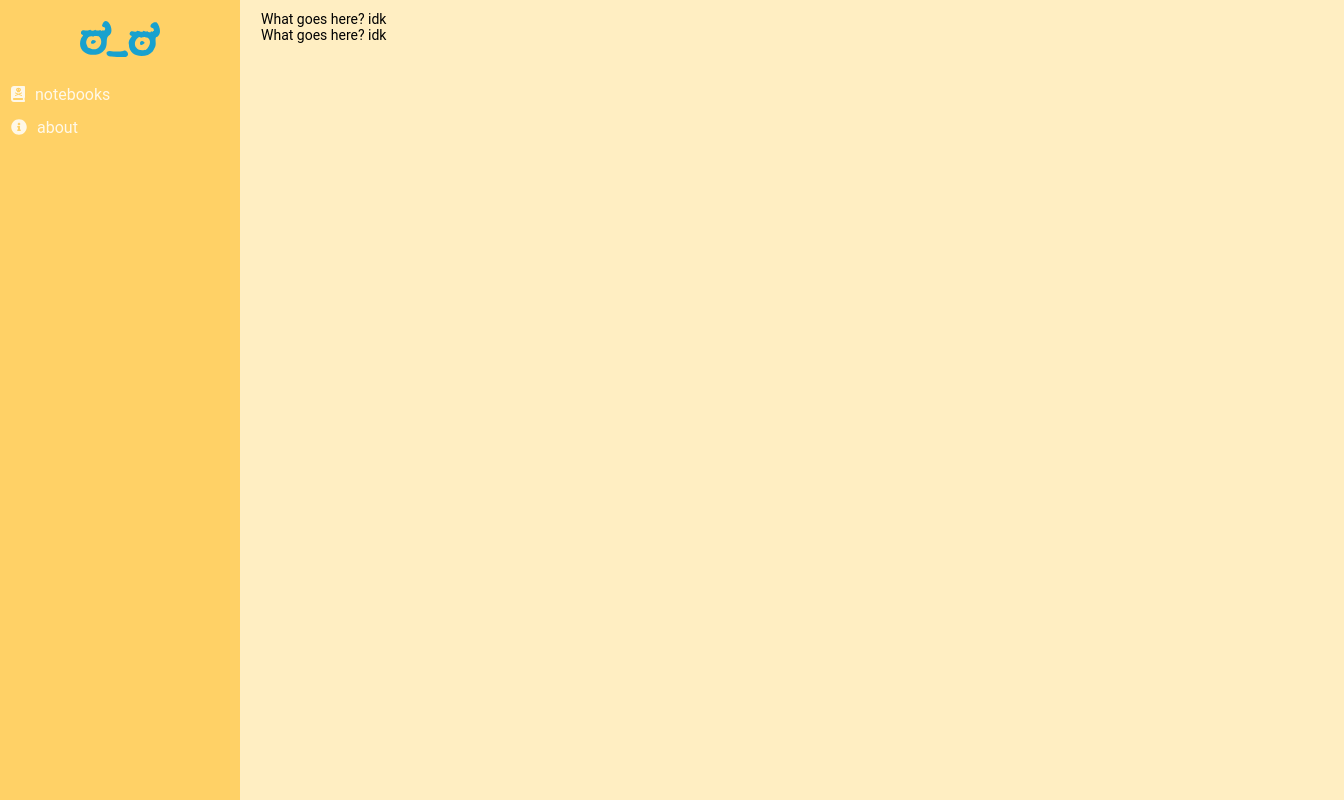
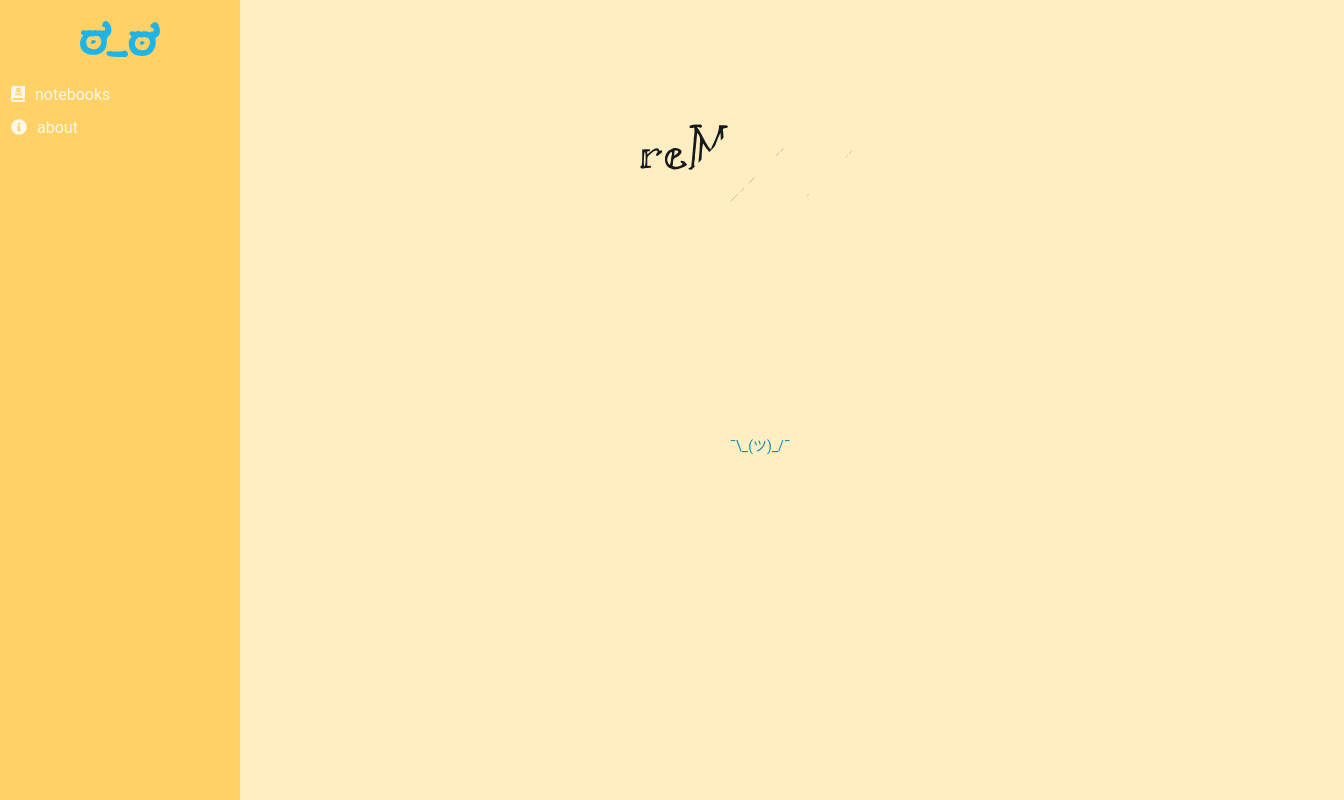
Before and after one commit to juniferd/rm-static, a Next.js app: page / in a window 1280 px wide. Shown: the whole page, 1344 px wide, since content can reach past the window. Built offline with nearby package versions, Linux system fonts and the light colour scheme.

Commit message:
animated home

```diff
--- a/components/Sidebar/index.js
+++ b/components/Sidebar/index.js
@@ -19,6 +19,7 @@ import {
 } from '../colors';
 
 const StyledSidebar = styled.div`
+  z-index: 1;
   background: white;
   display: flex;
   flex-direction: column;
@@ -115,7 +116,7 @@ const Sidebar = ({
         fill: blue,
       }
     });
-  })
+  }, [])
   return (
     <StyledSidebar collapsed={collapsed}>
       <LogoContainer>
--- a/pages/index.js
+++ b/pages/index.js
@@ -1,8 +1,104 @@
-export default function Home() {
+import { useEffect } from 'react';
+import gsap from 'gsap';
+import styled from 'styled-components';
+import Remarkable from '../public/images/remarkable_notebooks.svg';
+import { gray } from '../components/colors';
+import Link from '../components/Link';
+
+const MainImage = styled(Remarkable)`
+  fill: ${gray};
+  width: 50%;
+  min-width: 300px;
+  max-width: 500px;
+`;
+
+const Wrapper = styled.div`
+  width: 100%;
+  min-height: 70vh;
+  display: flex;
+  flex-direction: column;
+  justify-content: space-around;
+  align-items: center;
+`;
+
+const MaskContainer = styled.svg`
+  z-index: 0;
+  width: 1000px;
+  height: 200px;
+  position: absolute;
+  left: -190px;
+  top: -200px;
+  transform: rotateZ(-45deg);
+`;
+
+const SvgContainer = styled.div`
+  position: relative;
+`;
+
+const Footer = styled.p`
+  justify-self: flex-end;
+  > a {
+    text-decoration: none;
+  }
+`;
+
+const Home = () => {
+
+  useEffect(() => {
+    const t1 = gsap.timeline({
+      repeat: 1,
+      yoyo: true,
+      repeatDelay: 0.5,
+    });
+
+    t1.to('.box', {
+      duration: 2,
+      scaleX: 10,
+      ease: 'power2.inOut',
+      stagger: {
+        from: 0,
+        grid: 'auto',
+        each: 0.25,
+      }
+    }).to('.box', {
+      duration: 1,
+      scaleX: 1,
+      ease: 'power2.inOut',
+      stagger: {
+        from: 0,
+        grid: 'auto',
+        each: 0.25,
+      },
+    });
+
+  }, []);
   return (
-    <>
-      <div>What goes here? idk</div>
-      <div>What goes here? idk</div>
-    </>
+    <Wrapper>
+      <SvgContainer>
+        <MainImage className="remarkableNotebookSvg" />
+        <MaskContainer>
+          {Array(5).fill(null).map((_, i) => {
+            return (
+              <rect
+                className="box"
+                key={`mask-${i}`}
+                x="0"
+                y={i*50}
+                width="50"
+                height="50"
+                fill="#FFEEC2"
+              />
+            )
+          })}
+        </MaskContainer>
+      </SvgContainer>
+      <Footer>
+        <Link href="/notebooks">
+          ¯\_(ツ)_/¯
+        </Link>
+      </Footer>
+    </Wrapper>
   )
-}
+};
+
+export default Home;
```
Also changed, not shown: public/images/remarkable_notebooks.svg (added).
